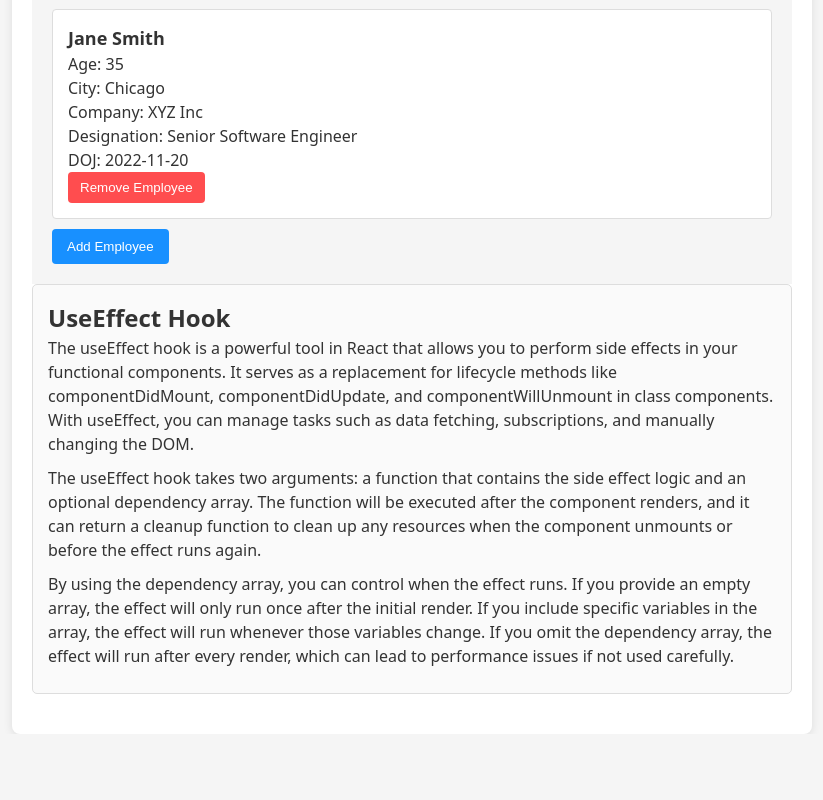
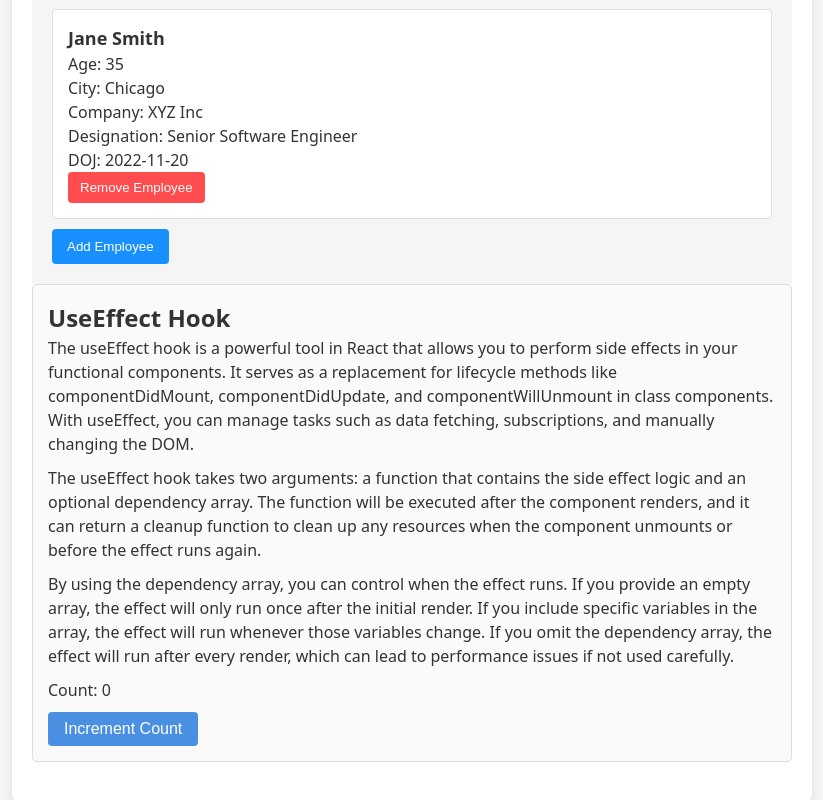
Before and after one commit to incognito0007/project-horizon, a React (Vite) app in the folder web/horizon-web/: page / in a window 1280 px wide. Shown: the part 2019-2819 px from the top of the page, without its empty margins (228-1051 px from the left). Before the commit the page ends 2753 px from the top, so only its background shows below. Built offline with nearby package versions, Linux system fonts and the light colour scheme.

Commit message:
[web] feat: implement count state and update useEffect to log count changes

```diff
--- a/web/horizon-web/src/day-to-day-learning/05-use-effect/UseEffectHook.tsx
+++ b/web/horizon-web/src/day-to-day-learning/05-use-effect/UseEffectHook.tsx
@@ -1,16 +1,18 @@
-import { useEffect } from 'react'
+import { useState, useEffect } from 'react'
 
 export default function UseEffectHook() {
+  const [count, setCount] = useState(0)
+
   useEffect(() => {
     // side effect logic goes here
-    console.log('useEffect hook is running')
+    console.log('Count value has changed:', count)
 
     //We will look into cleanup function in the next section when we will discuss about component unmounting and cleanup logic.
     // return () => {
     //   // cleanup logic goes here
     //   console.log('Cleaning up resources')
     // }
-  }, [])
+  }, [count])
 
   return (
     <div className="component">
@@ -35,6 +37,9 @@ export default function UseEffectHook() {
         dependency array, the effect will run after every render, which can lead to performance
         issues if not used carefully.
       </p>
+
+      <p>Count: {count}</p>
+      <button onClick={() => setCount(count + 1)}>Increment Count</button>
     </div>
   )
 }
```
